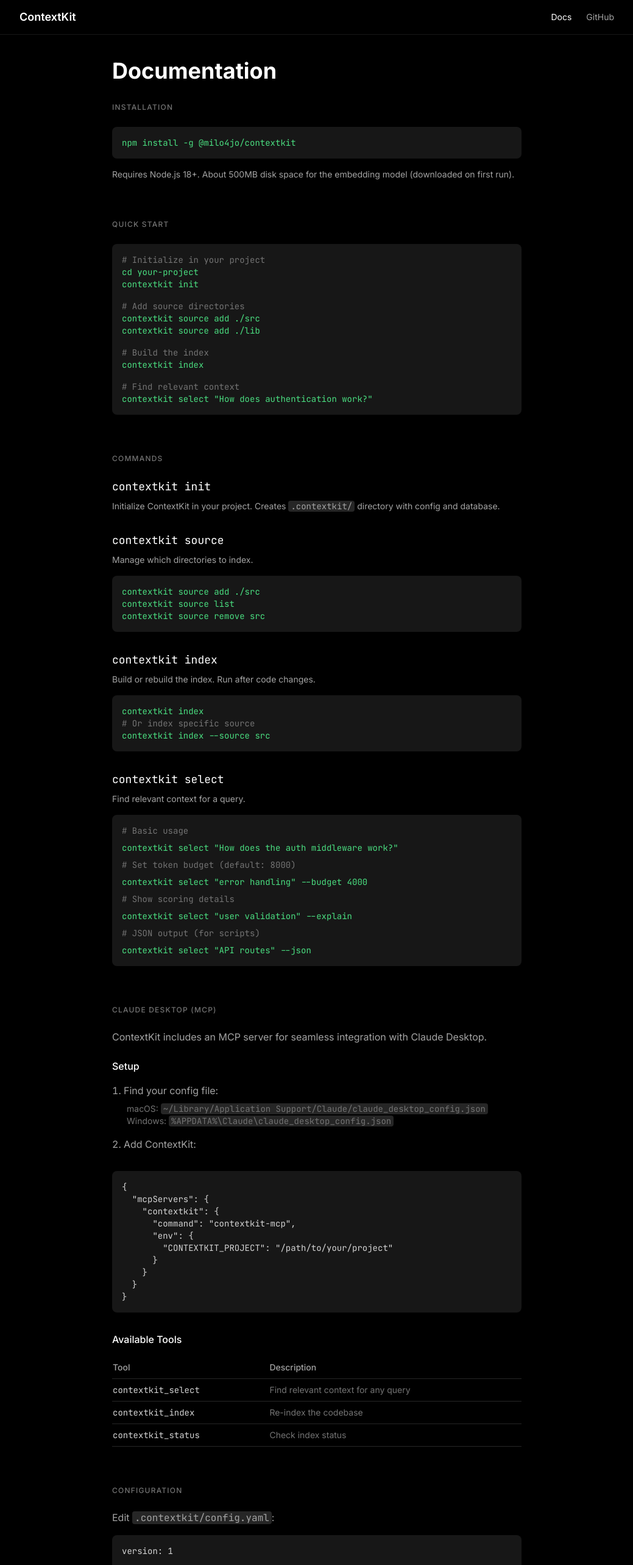
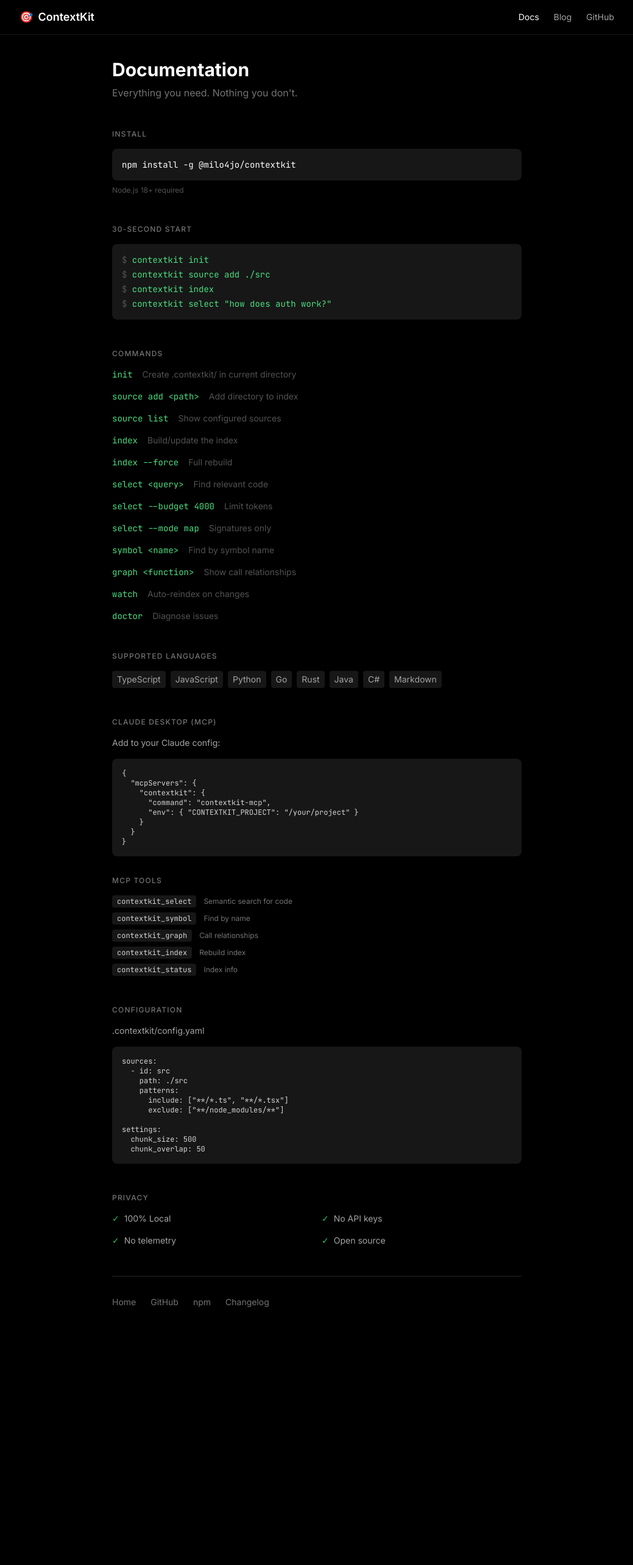
Before and after one commit to milo4jo/pixtools, a Next.js app in the folder apps/contextkit-site/: page /docs in a window 1280 px wide. Shown: the top 2566 px of the page at 61% size, without its empty margins (120-1159 px from the left). After the commit the page ends 2225 px from the top, so only its background shows below. Built offline with nearby package versions, Linux system fonts and the light colour scheme.

Commit message:
docs: sync all documentation to v0.5.9
- Docs page: brutal minimalist redesign
- Added all 5 MCP tools, all commands
- Added Java/C# to supported languages
- Updated version badge to v0.5.9
- Fixed MCP blog post tool names
- Consistent messaging across all surfaces

```diff
--- a/apps/contextkit-site/src/app/docs/page.tsx
+++ b/apps/contextkit-site/src/app/docs/page.tsx
@@ -3,7 +3,7 @@
 
 export const metadata: Metadata = {
   title: "Documentation — ContextKit",
-  description: "Learn how to install and use ContextKit for smart context selection.",
+  description: "Install and use ContextKit in 30 seconds.",
 };
 
 export default function DocsPage() {
@@ -12,22 +12,13 @@
       {/* Navigation */}
       <nav className="fixed top-0 left-0 right-0 z-50 bg-black/80 backdrop-blur-sm border-b border-neutral-900">
         <div className="max-w-5xl mx-auto px-6 h-14 flex items-center justify-between">
-          <Link href="/" className="font-semibold text-lg">
-            ContextKit
+          <Link href="/" className="font-semibold text-lg flex items-center gap-2">
+            <span>🎯</span> ContextKit
           </Link>
           <div className="flex items-center gap-6 text-sm">
-            <Link
-              href="/docs"
-              className="text-white"
-            >
-              Docs
-            </Link>
-            <a
-              href="https://github.com/milo4jo/contextkit"
-              target="_blank"
-              rel="noopener noreferrer"
-              className="text-neutral-400 hover:text-white transition-colors"
-            >
+            <Link href="/docs" className="text-white">Docs</Link>
+            <Link href="/blog" className="text-neutral-400 hover:text-white transition-colors">Blog</Link>
+            <a href="https://github.com/milo4jo/contextkit" target="_blank" rel="noopener noreferrer" className="text-neutral-400 hover:text-white transition-colors">
               GitHub
             </a>
           </div>
@@ -36,239 +27,127 @@
 
       <div className="pt-24 pb-20 px-6">
         <div className="max-w-2xl mx-auto">
-          <h1 className="text-4xl font-bold mb-8">Documentation</h1>
+          <h1 className="text-3xl font-bold mb-2">Documentation</h1>
+          <p className="text-neutral-500 mb-12">Everything you need. Nothing you don&apos;t.</p>
 
-          {/* Installation */}
-          <section className="mb-16">
-            <h2 className="text-xs font-medium text-neutral-500 uppercase tracking-widest mb-6">
-              Installation
-            </h2>
-            <div className="bg-neutral-900 rounded-lg p-4 font-mono text-sm mb-4">
-              <span className="text-green-400">npm install -g @milo4jo/contextkit</span>
+          {/* Install */}
+          <section className="mb-12">
+            <h2 className="text-xs font-medium text-neutral-500 uppercase tracking-widest mb-4">Install</h2>
+            <div className="bg-neutral-900 rounded-lg p-4 font-mono text-sm">
+              npm install -g @milo4jo/contextkit
             </div>
-            <p className="text-neutral-400 text-sm">
-              Requires Node.js 18+. About 500MB disk space for the embedding model (downloaded on first run).
-            </p>
+            <p className="text-neutral-600 text-xs mt-2">Node.js 18+ required</p>
           </section>
 
           {/* Quick Start */}
-          <section className="mb-16">
-            <h2 className="text-xs font-medium text-neutral-500 uppercase tracking-widest mb-6">
-              Quick Start
-            </h2>
-            <div className="bg-neutral-900 rounded-lg p-4 font-mono text-sm space-y-4">
-              <div>
-                <div className="text-neutral-500"># Initialize in your project</div>
-                <div className="text-green-400">cd your-project</div>
-                <div className="text-green-400">contextkit init</div>
-              </div>
-              <div>
-                <div className="text-neutral-500"># Add source directories</div>
-                <div className="text-green-400">contextkit source add ./src</div>
-                <div className="text-green-400">contextkit source add ./lib</div>
-              </div>
-              <div>
-                <div className="text-neutral-500"># Build the index</div>
-                <div className="text-green-400">contextkit index</div>
-              </div>
-              <div>
-                <div className="text-neutral-500"># Find relevant context</div>
-                <div className="text-green-400">contextkit select &quot;How does authentication work?&quot;</div>
-              </div>
+          <section className="mb-12">
+            <h2 className="text-xs font-medium text-neutral-500 uppercase tracking-widest mb-4">30-Second Start</h2>
+            <div className="bg-neutral-900 rounded-lg p-4 font-mono text-sm space-y-1">
+              <div><span className="text-neutral-600">$</span> <span className="text-green-400">contextkit init</span></div>
+              <div><span className="text-neutral-600">$</span> <span className="text-green-400">contextkit source add ./src</span></div>
+              <div><span className="text-neutral-600">$</span> <span className="text-green-400">contextkit index</span></div>
+              <div><span className="text-neutral-600">$</span> <span className="text-green-400">contextkit select &quot;how does auth work?&quot;</span></div>
             </div>
           </section>
 
           {/* Commands */}
-          <section className="mb-16">
-            <h2 className="text-xs font-medium text-neutral-500 uppercase tracking-widest mb-6">
-              Commands
-            </h2>
-
-            <div className="space-y-8">
-              <div>
-                <h3 className="font-mono text-lg mb-2">contextkit init</h3>
-                <p className="text-neutral-400 text-sm mb-4">
-                  Initialize ContextKit in your project. Creates <code className="bg-neutral-800 px-1 rounded">.contextkit/</code> directory with config and database.
-                </p>
-              </div>
-
-              <div>
-                <h3 className="font-mono text-lg mb-2">contextkit source</h3>
-                <p className="text-neutral-400 text-sm mb-4">
-                  Manage which directories to index.
-                </p>
-                <div className="bg-neutral-900 rounded-lg p-4 font-mono text-sm">
-                  <div className="text-green-400">contextkit source add ./src</div>
-                  <div className="text-green-400">contextkit source list</div>
-                  <div className="text-green-400">contextkit source remove src</div>
-                </div>
-              </div>
-
-              <div>
-                <h3 className="font-mono text-lg mb-2">contextkit index</h3>
-                <p className="text-neutral-400 text-sm mb-4">
-                  Build or rebuild the index. Run after code changes.
-                </p>
-                <div className="bg-neutral-900 rounded-lg p-4 font-mono text-sm">
-                  <div className="text-green-400">contextkit index</div>
-                  <div className="text-neutral-500"># Or index specific source</div>
-                  <div className="text-green-400">contextkit index --source src</div>
-                </div>
-              </div>
-
-              <div>
-                <h3 className="font-mono text-lg mb-2">contextkit select</h3>
-                <p className="text-neutral-400 text-sm mb-4">
-                  Find relevant context for a query.
-                </p>
-                <div className="bg-neutral-900 rounded-lg p-4 font-mono text-sm space-y-2">
-                  <div className="text-neutral-500"># Basic usage</div>
-                  <div className="text-green-400">contextkit select &quot;How does the auth middleware work?&quot;</div>
-                  <div className="text-neutral-500 mt-4"># Set token budget (default: 8000)</div>
-                  <div className="text-green-400">contextkit select &quot;error handling&quot; --budget 4000</div>
-                  <div className="text-neutral-500 mt-4"># Show scoring details</div>
-                  <div className="text-green-400">contextkit select &quot;user validation&quot; --explain</div>
-                  <div className="text-neutral-500 mt-4"># JSON output (for scripts)</div>
-                  <div className="text-green-400">contextkit select &quot;API routes&quot; --json</div>
-                </div>
-              </div>
+          <section className="mb-12">
+            <h2 className="text-xs font-medium text-neutral-500 uppercase tracking-widest mb-4">Commands</h2>
+            <div className="space-y-4">
+              <Command name="init" desc="Create .contextkit/ in current directory" />
+              <Command name="source add <path>" desc="Add directory to index" />
+              <Command name="source list" desc="Show configured sources" />
+              <Command name="index" desc="Build/update the index" />
+              <Command name="index --force" desc="Full rebuild" />
+              <Command name="select <query>" desc="Find relevant code" />
+              <Command name="select --budget 4000" desc="Limit tokens" />
+              <Command name="select --mode map" desc="Signatures only" />
+              <Command name="symbol <name>" desc="Find by symbol name" />
+              <Command name="graph <function>" desc="Show call relationships" />
+              <Command name="watch" desc="Auto-reindex on changes" />
+              <Command name="doctor" desc="Diagnose issues" />
             </div>
           </section>
 
-          {/* MCP Setup */}
-          <section className="mb-16">
-            <h2 className="text-xs font-medium text-neutral-500 uppercase tracking-widest mb-6">
-              Claude Desktop (MCP)
-            </h2>
-            <p className="text-neutral-400 mb-6">
-              ContextKit includes an MCP server for seamless integration with Claude Desktop.
-            </p>
+          {/* Languages */}
+          <section className="mb-12">
+            <h2 className="text-xs font-medium text-neutral-500 uppercase tracking-widest mb-4">Supported Languages</h2>
+            <div className="flex flex-wrap gap-2">
+              {['TypeScript', 'JavaScript', 'Python', 'Go', 'Rust', 'Java', 'C#', 'Markdown'].map(lang => (
+                <span key={lang} className="px-2 py-1 bg-neutral-900 rounded text-sm text-neutral-400">{lang}</span>
+              ))}
+            </div>
+          </section>
 
-            <h3 className="font-medium mb-4">Setup</h3>
-            <ol className="list-decimal list-inside space-y-4 text-neutral-400 mb-8">
-              <li>
-                <span>Find your config file:</span>
-                <ul className="ml-6 mt-2 text-sm text-neutral-500">
-                  <li>macOS: <code className="bg-neutral-800 px-1 rounded">~/Library/Application Support/Claude/claude_desktop_config.json</code></li>
-                  <li>Windows: <code className="bg-neutral-800 px-1 rounded">%APPDATA%\Claude\claude_desktop_config.json</code></li>
-                </ul>
-              </li>
-              <li>Add ContextKit:</li>
-            </ol>
-
-            <div className="bg-neutral-900 rounded-lg p-4 font-mono text-sm mb-8">
+          {/* MCP */}
+          <section className="mb-12">
+            <h2 className="text-xs font-medium text-neutral-500 uppercase tracking-widest mb-4">Claude Desktop (MCP)</h2>
+            <p className="text-neutral-400 text-sm mb-4">Add to your Claude config:</p>
+            <div className="bg-neutral-900 rounded-lg p-4 font-mono text-xs overflow-x-auto">
               <pre className="text-neutral-300">{`{
   "mcpServers": {
     "contextkit": {
       "command": "contextkit-mcp",
-      "env": {
-        "CONTEXTKIT_PROJECT": "/path/to/your/project"
-      }
+      "env": { "CONTEXTKIT_PROJECT": "/your/project" }
     }
   }
 }`}</pre>
             </div>
 
-            <h3 className="font-medium mb-4">Available Tools</h3>
-            <table className="w-full text-sm">
-              <thead>
-                <tr className="border-b border-neutral-800">
-                  <th className="text-left py-2 text-neutral-400 font-medium">Tool</th>
-                  <th className="text-left py-2 text-neutral-400 font-medium">Description</th>
-                </tr>
-              </thead>
-              <tbody className="text-neutral-300">
-                <tr className="border-b border-neutral-800">
-                  <td className="py-2 font-mono">contextkit_select</td>
-                  <td className="py-2 text-neutral-500">Find relevant context for any query</td>
-                </tr>
-                <tr className="border-b border-neutral-800">
-                  <td className="py-2 font-mono">contextkit_index</td>
-                  <td className="py-2 text-neutral-500">Re-index the codebase</td>
-                </tr>
-                <tr className="border-b border-neutral-800">
-                  <td className="py-2 font-mono">contextkit_status</td>
-                  <td className="py-2 text-neutral-500">Check index status</td>
-                </tr>
-              </tbody>
-            </table>
+            <h3 className="text-xs font-medium text-neutral-500 uppercase tracking-widest mt-8 mb-4">MCP Tools</h3>
+            <div className="space-y-2 text-sm">
+              <MCPTool name="contextkit_select" desc="Semantic search for code" />
+              <MCPTool name="contextkit_symbol" desc="Find by name" />
+              <MCPTool name="contextkit_graph" desc="Call relationships" />
+              <MCPTool name="contextkit_index" desc="Rebuild index" />
+              <MCPTool name="contextkit_status" desc="Index info" />
+            </div>
           </section>
 
-          {/* Configuration */}
-          <section className="mb-16">
-            <h2 className="text-xs font-medium text-neutral-500 uppercase tracking-widest mb-6">
-              Configuration
-            </h2>
-            <p className="text-neutral-400 mb-4">
-              Edit <code className="bg-neutral-800 px-1 rounded">.contextkit/config.yaml</code>:
-            </p>
-            <div className="bg-neutral-900 rounded-lg p-4 font-mono text-sm">
-              <pre className="text-neutral-300">{`version: 1
-
-sources:
+          {/* Config */}
+          <section className="mb-12">
+            <h2 className="text-xs font-medium text-neutral-500 uppercase tracking-widest mb-4">Configuration</h2>
+            <p className="text-neutral-400 text-sm mb-4">.contextkit/config.yaml</p>
+            <div className="bg-neutral-900 rounded-lg p-4 font-mono text-xs">
+              <pre className="text-neutral-300">{`sources:
   - id: src
     path: ./src
     patterns:
-      include:
-        - "**/*.ts"
-        - "**/*.tsx"
-      exclude:
-        - "**/node_modules/**"
-        - "**/*.test.ts"
+      include: ["**/*.ts", "**/*.tsx"]
+      exclude: ["**/node_modules/**"]
 
 settings:
-  chunk_size: 500      # Target tokens per chunk
-  chunk_overlap: 50    # Overlap between chunks`}</pre>
+  chunk_size: 500
+  chunk_overlap: 50`}</pre>
             </div>
           </section>
 
           {/* Privacy */}
-          <section className="mb-16">
-            <h2 className="text-xs font-medium text-neutral-500 uppercase tracking-widest mb-6">
-              Privacy
-            </h2>
-            <ul className="space-y-2 text-neutral-400">
-              <li className="flex gap-2">
-                <span className="text-green-500">✓</span>
-                All processing happens locally
-              </li>
-              <li className="flex gap-2">
-                <span className="text-green-500">✓</span>
-                Embeddings stored in <code className="bg-neutral-800 px-1 rounded">.contextkit/index.db</code>
-              </li>
-              <li className="flex gap-2">
-                <span className="text-green-500">✓</span>
-                No API keys required
-              </li>
-              <li className="flex gap-2">
-                <span className="text-green-500">✓</span>
-                Your code never leaves your machine
-              </li>
-            </ul>
+          <section className="mb-12">
+            <h2 className="text-xs font-medium text-neutral-500 uppercase tracking-widest mb-4">Privacy</h2>
+            <div className="grid grid-cols-2 gap-4 text-sm">
+              <div className="flex items-center gap-2 text-neutral-400">
+                <span className="text-green-500">✓</span> 100% Local
+              </div>
+              <div className="flex items-center gap-2 text-neutral-400">
+                <span className="text-green-500">✓</span> No API keys
+              </div>
+              <div className="flex items-center gap-2 text-neutral-400">
+                <span className="text-green-500">✓</span> No telemetry
+              </div>
+              <div className="flex items-center gap-2 text-neutral-400">
+                <span className="text-green-500">✓</span> Open source
+              </div>
+            </div>
           </section>
 
-          {/* Footer */}
+          {/* Links */}
           <footer className="pt-8 border-t border-neutral-800">
-            <div className="flex gap-6 text-sm text-neutral-500">
-              <Link href="/" className="hover:text-white transition-colors">
-                Home
-              </Link>
-              <a
-                href="https://github.com/milo4jo/contextkit"
-                target="_blank"
-                rel="noopener noreferrer"
-                className="hover:text-white transition-colors"
-              >
-                GitHub
-              </a>
-              <a
-                href="https://www.npmjs.com/package/@milo4jo/contextkit"
-                target="_blank"
-                rel="noopener noreferrer"
-                className="hover:text-white transition-colors"
-              >
-                npm
-              </a>
+            <div className="flex flex-wrap gap-6 text-sm text-neutral-500">
+              <Link href="/" className="hover:text-white transition-colors">Home</Link>
+              <a href="https://github.com/milo4jo/contextkit" className="hover:text-white transition-colors">GitHub</a>
+              <a href="https://www.npmjs.com/package/@milo4jo/contextkit" className="hover:text-white transition-colors">npm</a>
+              <a href="https://github.com/milo4jo/contextkit/blob/main/CHANGELOG.md" className="hover:text-white transition-colors">Changelog</a>
             </div>
           </footer>
         </div>
@@ -276,3 +155,21 @@
     </main>
   );
 }
+
+function Command({ name, desc }: { name: string; desc: string }) {
+  return (
+    <div className="flex items-baseline gap-4">
+      <code className="font-mono text-sm text-green-400 whitespace-nowrap">{name}</code>
+      <span className="text-neutral-600 text-sm">{desc}</span>
+    </div>
+  );
+}
+
+function MCPTool({ name, desc }: { name: string; desc: string }) {
+  return (
+    <div className="flex items-baseline gap-3">
+      <code className="font-mono text-xs text-neutral-300 bg-neutral-900 px-2 py-0.5 rounded">{name}</code>
+      <span className="text-neutral-500 text-xs">{desc}</span>
+    </div>
+  );
+}
--- a/apps/contextkit-site/src/app/page.tsx
+++ b/apps/contextkit-site/src/app/page.tsx
@@ -44,7 +44,7 @@
           {/* Badge */}
           <div className="inline-flex items-center gap-2 px-3 py-1 rounded-full bg-neutral-900 border border-neutral-800 text-xs text-neutral-400 mb-8">
             <span className="w-2 h-2 rounded-full bg-green-500 animate-pulse"></span>
-            v0.5.8 — MCP + Symbol Search + Call Graph
+            v0.5.9 — Now with Java &amp; C# support
           </div>
 
           <h1 className="text-4xl sm:text-5xl md:text-6xl font-bold tracking-tight mb-6">
@@ -328,7 +328,7 @@
               <div className="text-xl mb-2">🌐</div>
               <h3 className="font-medium text-sm mb-1">Multi-language</h3>
               <p className="text-xs text-neutral-500">
-                TS, JS, Python, Go, Rust, Markdown. More coming.
+                TS, JS, Python, Go, Rust, Java, C#, Markdown.
               </p>
             </div>
             <div className="p-4">
```
Also changed, not shown: apps/contextkit-site/src/content/blog/mcp-revolution.json (+1 -1 lines), apps/contextkit-site/vercel.json (added).
